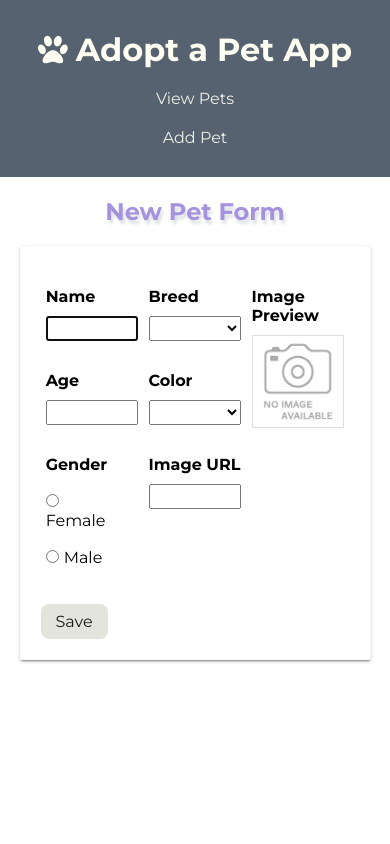
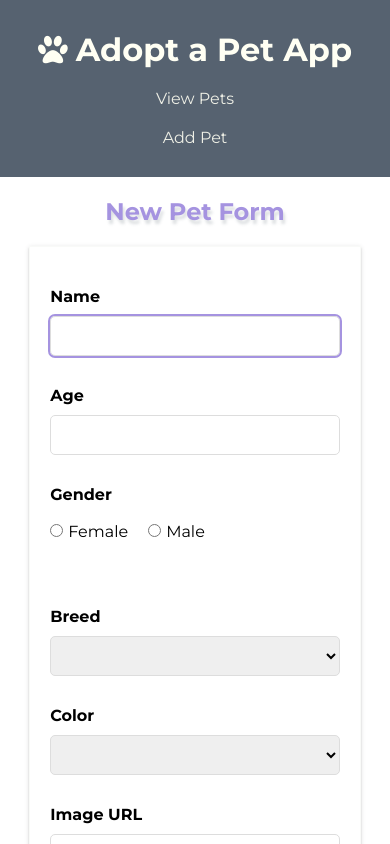
Before and after one commit to ccquach/adopt-pet-app, a React (Create React App) app in the folder adopt-client/: page /pets/new in a window 390 px wide. Shown: the top 844 px of the page. Built offline with nearby package versions, Linux system fonts and the light colour scheme; no server answers.

Commit message:
add styles to pet form

```diff
--- a/adopt-client/src/containers/PetForm.css
+++ b/adopt-client/src/containers/PetForm.css
@@ -1,10 +1,12 @@
 /* container styles */
 .pet-form-container {
   width: 100vw;
+  height: 100vh;
 }
 
 .pet-form {
   width: 90%;
+  height: 400px;
   max-width: 1000px;
   display: block;
   border: 1px solid rgba(224, 227, 218, 0.2);
@@ -22,8 +24,8 @@
   display: block;
   float: left;
   width: 30%;
+  min-height: 320px;
   margin: 0 1.66%;
-  height: 40vh;
 }
 
 .pet-input-section label {
@@ -47,7 +49,18 @@
 .pet-input-section select {
   margin: 10px 0;
   width: 100%;
-  height: 25px;
+  height: 40px;
+  padding: 5px 10px;
+  border: 1px solid #ddd;
+  border-radius: 5px;
+  font-size: 16px;
+}
+
+.pet-input-section input[type="text"]:focus,
+.pet-input-section input[type="number"]:focus,
+.pet-input-section input[type="radio"]:focus,
+.pet-input-section select:focus {
+  outline: 2px solid #A593E0;
 }
 
 .pet-input-section select {
@@ -55,8 +68,10 @@
 }
 
 #pet-img-preview {
+  display: block;
   border: 1px solid rgba(86, 98, 112, 0.2);
   width: 100%;
+  max-width: 300px;
   margin: 10px 0;
   max-height: 250px;
 }
@@ -77,3 +92,28 @@
   transition: all 0.2s linear;
   cursor: pointer;
 }
+
+@media (max-width: 980px) {
+  .pet-form {
+    display: flex;
+    flex-direction: column;
+    width: 70%;
+    height: auto;
+    margin-bottom: 20px;
+  }
+
+  .pet-input-section {
+    width: 100%;
+    margin: 0;
+  }
+
+  #pet-img-preview {
+    margin: 20px auto;
+  }
+}
+
+@media (max-width: 720px) {
+  .pet-form {
+    width: 85%;
+  }
+}
```
